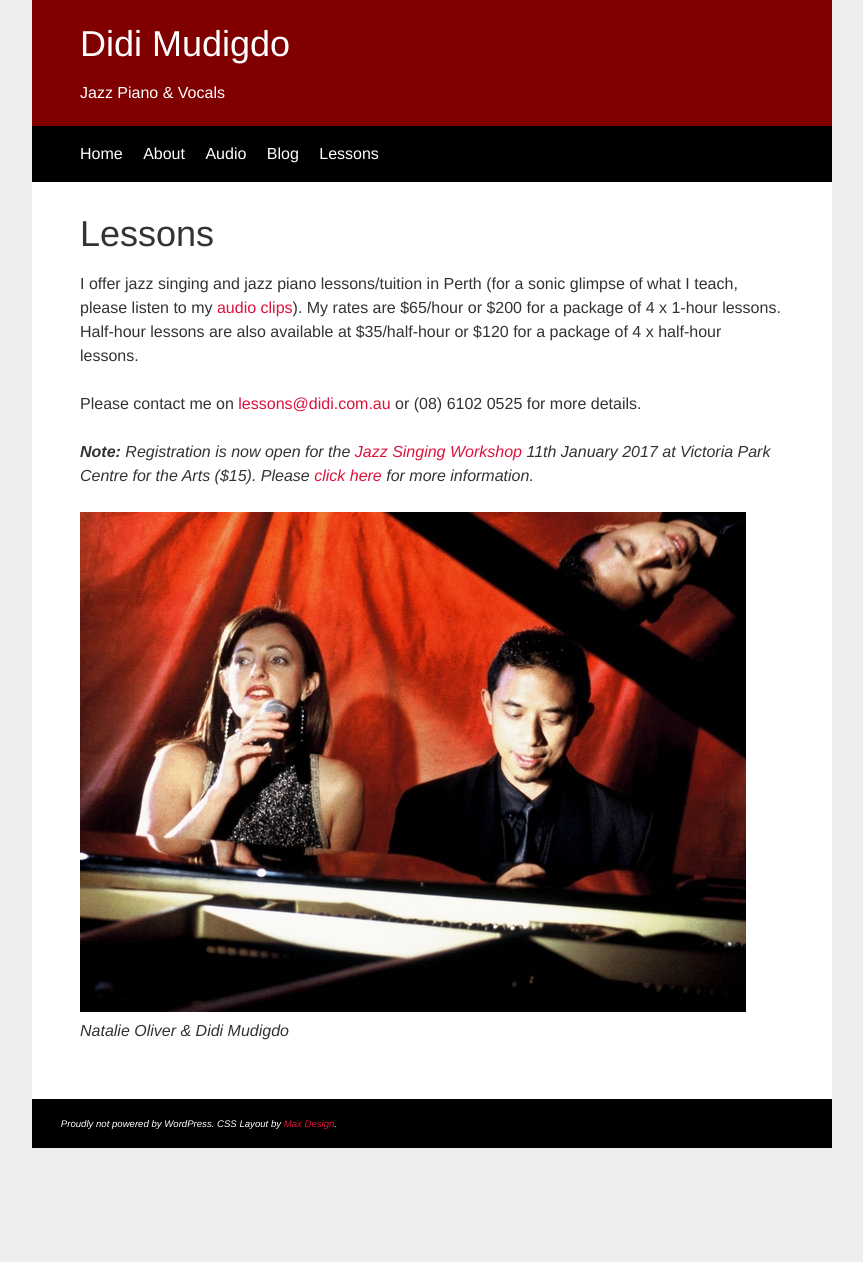
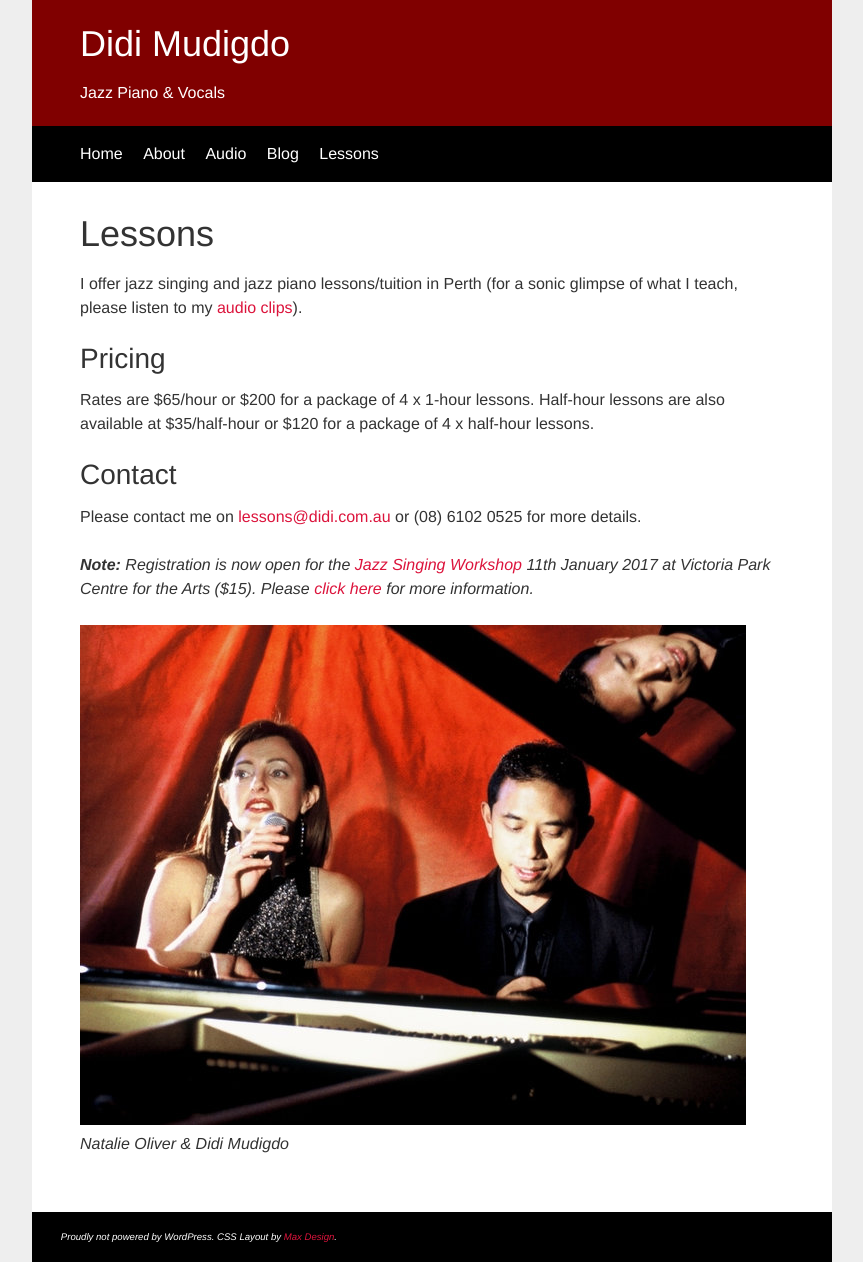
Before and after one commit to didijazz/didijazz.github.io, a Jekyll site: the page built from lessons/index.html, in a window 1280 px wide. Shown: the whole page, without its empty margins (208-1071 px from the left). Built offline with Jekyll 4.4.1, drawn with Linux system fonts in a browser that asks for light colours; before the commit the page ends 1148 px from its top, so only the background shows below that.

Commit message:
added recommendations by seositecheckup.com)

```diff
--- a/_config.yml
+++ b/_config.yml
@@ -3,3 +3,4 @@ markdown: kramdown
 permalink: /blog/:year/:month/:day/:title
 gems:
   - jekyll-seo-tag
+  - jekyll-sitemap
--- a/lessons/index.html
+++ b/lessons/index.html
@@ -6,10 +6,14 @@ description: Didi Mudigdo offers jazz singing and jazz piano lessons/tuition in
 
 <h1>Lessons</h1>
 
-<p>I offer jazz singing and jazz piano lessons/tuition in Perth (for a sonic glimpse of what I teach, please listen to my <a href="/audio/index.html">audio clips</a>). My rates are $65/hour or $200 for a package of 4 x 1-hour lessons. Half-hour lessons are also available at $35/half-hour or $120 for a package of 4 x half-hour lessons.</p>
+<p>I offer jazz singing and jazz piano lessons/tuition in Perth (for a sonic glimpse of what I teach, please listen to my <a href="/audio/index.html">audio clips</a>).</p>
 
+<h2>Pricing</h2>
+<p>Rates are $65/hour or $200 for a package of 4 x 1-hour lessons. Half-hour lessons are also available at $35/half-hour or $120 for a package of 4 x half-hour lessons.</p>
+
+<h2>Contact</h2>
 <p>Please contact me on <a href="mailto:lessons@didi.com.au" target="_blank">lessons@didi.com.au</a> or (08) 6102 0525 for more details.</p>
 
 <p><em><strong>Note:</strong><em> Registration is now open for the <a href="/blog/2016/12/07/workshop-jan-feb-mar-2017">Jazz Singing Workshop</a> 11th January 2017 at Victoria Park Centre for the Arts ($15). Please <a href="/blog/2016/12/07/workshop-jan-feb-mar-2017">click here</a> for more information.</em></p>
 
-<p><img class=img-responsive src="/img/Didi_Natalie3_666px.jpg" alt=""><br><em>Natalie Oliver &amp; Didi Mudigdo</em></p>
+<p><img class=img-responsive src="/img/Didi_Natalie3_666px.jpg" alt="Photo of Didi Mudigdo on Piano and Natalie Oliver on vocals"><br><em>Natalie Oliver &amp; Didi Mudigdo</em></p>
--- /dev/null
+++ b/robots.txt
@@ -0,0 +1,2 @@
+User-agent: *
+Disallow:
```
